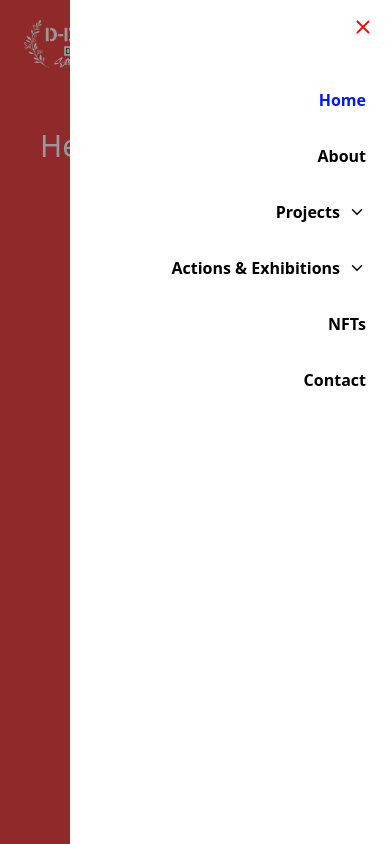
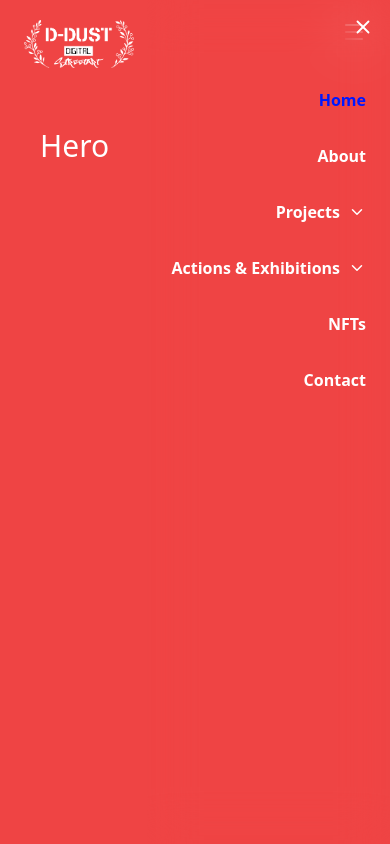
Before and after one commit to ddust-art/d_dust_art, a React (Vite) app: page / in a window 390 px wide. Both pictures are taken after a click on the button "Open menu". Shown: the top 844 px of the page. Built offline with nearby package versions, Linux system fonts and the light colour scheme.

Commit message:
Fixed issue where the mobile' menu panel was clipped after scrolling down the page. Changed the panel's colorto transparent and blurred. Mobile's menu texts are now white.

```diff
--- a/src/components/navigation/MobileMenu.tsx
+++ b/src/components/navigation/MobileMenu.tsx
@@ -29,11 +29,12 @@ export function MobileMenu({ open, onClose }: MobileMenuProps) {
 
   //to highlight anchor links (only when pathname === "/" AND hash matches)
 
-  const baseLink = "block py-4 font-semibold text-right active:text-[#f26537]";
+  const baseLink =
+    "block py-4 text-right font-semibold transition-colors duration-200 active:text-[#f26537]";
 
-  const childText = "text-sm ";
+  const childText = "text-white text-sm";
   const activeClass = "text-[#0018ff] font-black"; //dark blue thick
-  const inactiveClass = "text-black font-semibold";
+  const inactiveClass = "text-white font-semibold";
 
   const renderItem = (item: NavItem, isChild = false) => {
     //Parent with children
@@ -41,12 +42,12 @@ export function MobileMenu({ open, onClose }: MobileMenuProps) {
       const isOpen = expanded === item.label;
 
       return (
-        <div key={item.label} className="font-semibold">
+        <div key={item.label} className="text-white font-semibold">
           <button
             onClick={() => {
               toggle(item.label);
             }}
-            className={`flex w-full items-center justify-end gap-2 py-4 text-right active:text-[#f26537]`}
+            className={`flex w-full items-center justify-end gap-2 py-4  text-right active:text-[#f26537]`}
             aria-expanded={isOpen}
           >
             <span>{item.label}</span>
@@ -84,7 +85,7 @@ export function MobileMenu({ open, onClose }: MobileMenuProps) {
           key={item.label}
           href={`/#${item.anchor}`}
           onClick={onClose}
-          className={`${baseLink} ${isChild ? childText : ""}`}
+          className={`text-white ${baseLink} ${isChild ? childText : ""}`}
         >
           {item.label}
         </a>
@@ -115,17 +116,17 @@ export function MobileMenu({ open, onClose }: MobileMenuProps) {
       {open && (
         <>
           {/* Backdrop */}
-          <motion.div
+          {/*<motion.div
             className="fixed inset-0 z-40 bg-black/40"
             initial={{ opacity: 0 }}
             animate={{ opacity: 1 }}
             exit={{ opacity: 0 }}
             onClick={onClose}
-          />
+          />*/}
 
           {/* Panel */}
           <motion.aside
-            className="fixed inset-y-0 right-0 z-50 w-80 bg-white p-6"
+            className="fixed inset-y-0 right-0 z-50 w-auto backdrop-blur-xl p-6"
             initial={{ x: "100%" }}
             animate={{ x: 0 }}
             exit={{ x: "100%" }}
@@ -136,7 +137,7 @@ export function MobileMenu({ open, onClose }: MobileMenuProps) {
               className="absolute top-4 right-4"
               aria-label="Close menu"
             >
-              <X size={22} color="red" />
+              <X size={22} color="white" />
             </button>
 
             <nav className="mt-12">
--- a/src/components/navigation/Navbar.tsx
+++ b/src/components/navigation/Navbar.tsx
@@ -151,12 +151,13 @@ export function Navbar() {
   };
 
   return (
+    <>
       <motion.header
         initial={{ y: -120, opacity: 0 }}
         animate={{
           y: 0,
           opacity: 1,
-        backgroundColor: scrolled ? "rgba(0,0,0,0.2)" : "rgba(0,0,0,0)",
+          //backgroundColor: scrolled ? "rgba(0,0,0,0.2)" : "rgba(0,0,0,0)",
         }}
         transition={{ duration: 0.35, ease: "easeOut" }}
         className={`fixed top-0 z-50 w-full pointer-events-none ${scrolled ? "backdrop-blur-md" : ""}`}
@@ -193,9 +194,9 @@ export function Navbar() {
           >
             <Menu size={24} color="white" />
           </button>
-
-        <MobileMenu open={mobileOpen} onClose={() => setMobileOpen(false)} />
         </motion.div>
       </motion.header>
+      <MobileMenu open={mobileOpen} onClose={() => setMobileOpen(false)} />
+    </>
   );
 }
```
Lines whose indentation alone changed are shown as unchanged.
